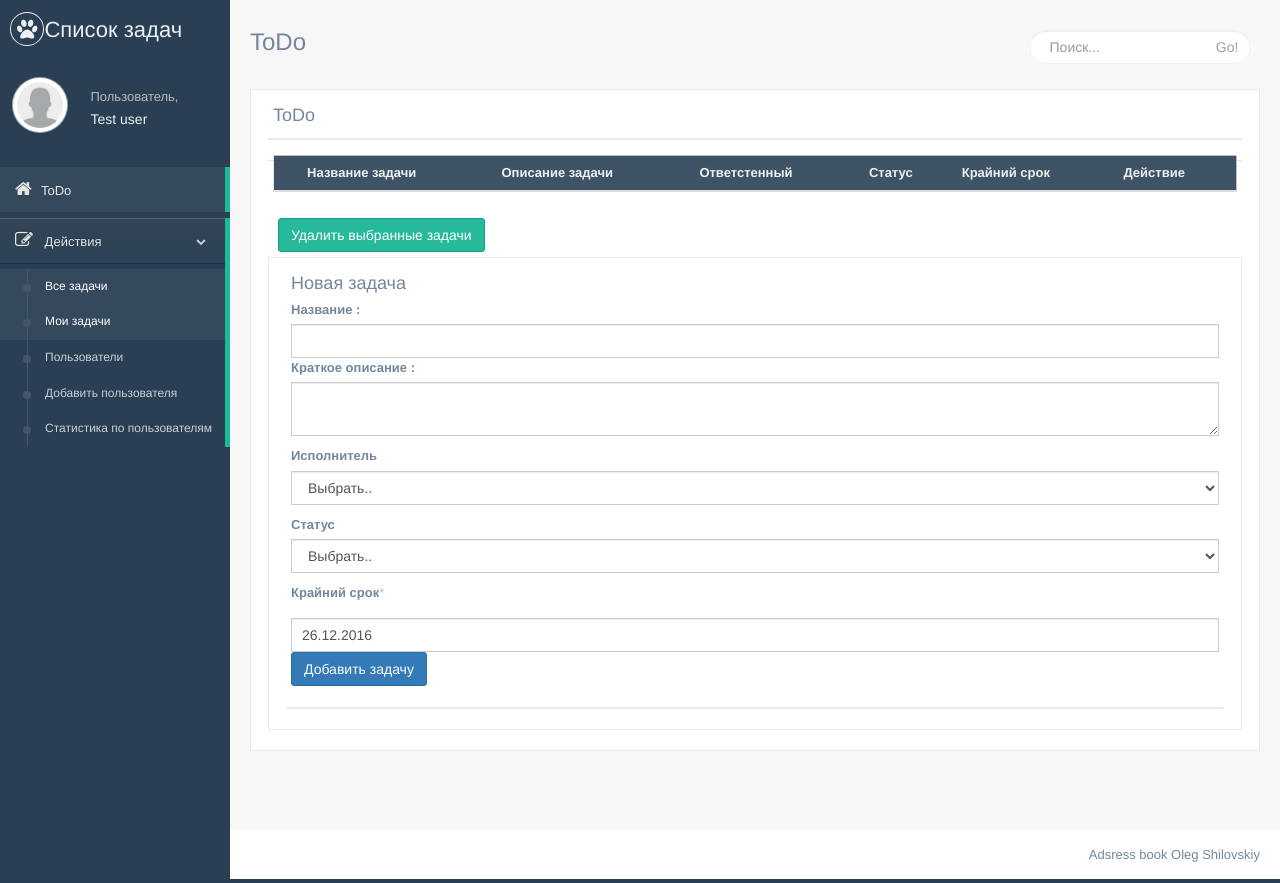
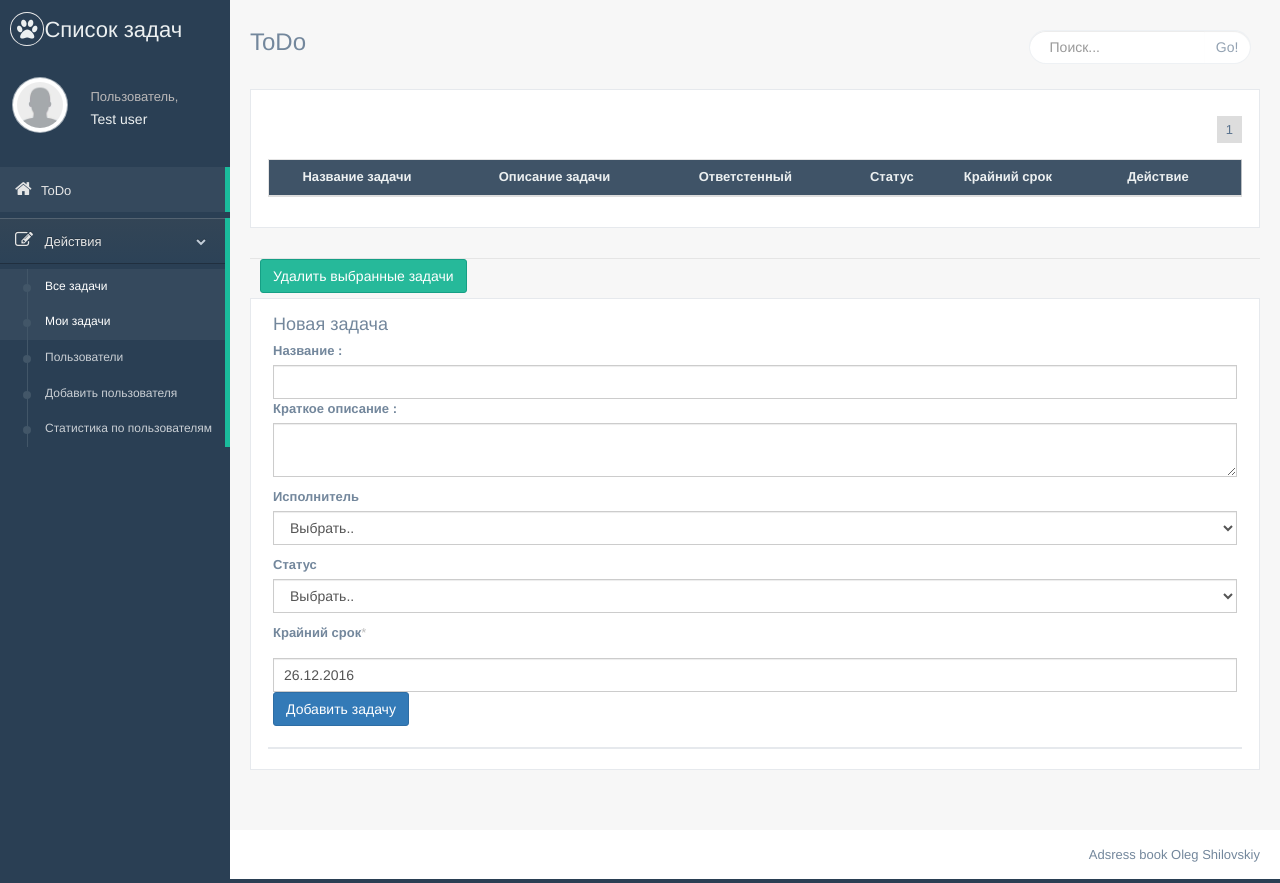
Before and after one commit to shilovskiy/DroneCafe-backend, a Node server app: page /?page=1 in a window 1280 px wide. Run offline with Node 20, Linux system fonts and the light colour scheme; data comes from the database, SQL or seed files in the repository; data that the repository does not hold is empty; some libraries are stand-ins or nearby versions.

Commit message:
Added pagination

```diff
--- a/routes/edittaskdata.js
+++ b/routes/edittaskdata.js
@@ -20,7 +20,7 @@ router.get('/add', function(req, res, next) {
         Task.Description = req.query.Description
     }
     if (req.query.Deadline!=""){
-        Task.Deadline = req.query.Deadline;//dateformat(req.query.Deadline,'dd.mm.yyyy');
+        Task.Deadline = req.query.Deadline;
     }
     if (req.query.State!=""){
         Task.State = req.query.State
--- a/routes/index.js
+++ b/routes/index.js
@@ -5,24 +5,37 @@ var UserModel = require('../model/users');
 var StateModel = require('../model/states');
 var TaskModel = require('../model/tasks');
 var async = require("async");
-
+const perPage = 2;
 /* GET home page. */
 router.get('/', function(req, res, next) {
 
+    var page =req.query.page!=undefined?req.query.page:1;
+
     async.series([
 
-        function (callback) {
-            TaskModel.find({}).populate('User').populate('State').sort('-Deadline').exec(callback);
+        function (callback) { //0
+            TaskModel.find({})
+                .populate('User')
+                .populate('State')
+                .limit(perPage)
+                .skip(perPage * (page-1))
+                .sort('Deadline')
+                .exec(callback);
         },
-        function (callback) {
+        function (callback) {//1
             UserModel.find({}).exec(callback);
         },
-        function (callback) {
+        function (callback) {//2
             StateModel.find({}).exec(callback);
         },
+        function (callback) {//3
+            TaskModel.count({}).exec(callback);
+        },
+
         ]
         ,function(err,results){
-            res.render('index', { "docs": results[0], "userList":results[1], "stateList":results[2], "title":"ToDo"} );
+            let pagination = parseInt(results[3]/perPage,0)+1;
+            res.render('index', { "docs": results[0],"pageAmount":pagination, "userList":results[1], "stateList":results[2], "title":"ToDo"} );
         }
     );
 
--- a/views/index.jade
+++ b/views/index.jade
@@ -17,14 +17,14 @@ block content
       .row
         .col-md-12.col-sm-12.col-xs-12
           .x_panel
-            .x_title
-              h2 #{title}
               .clearfix
-            //Основной контент
-            .x_content
 
+                #datatable_paginate.dataTables_paginate.paging_simple_numbers
+                  ul.pagination
+                    -for (var i=1;i<=pageAmount;i++)
+                      li.paginate_button.active
+                      a(href='./?page='+i, aria-controls='datatable', data-dt-idx='i', tabindex='0')=i
 
-              .table-responsive
                 table.table.table-striped.jambo_table.bulk_action
                   thead
                     tr.headings
@@ -53,6 +53,12 @@ block content
                 .col-md-2
                   //button.btn.btn-primary(type='submit') Cancel
                   button#deleteTasks.btn.btn-success(type='button') Удалить выбранные задачи
+
+
+
+
+
+
             .x_panel
               .x_title
                 h2
```
